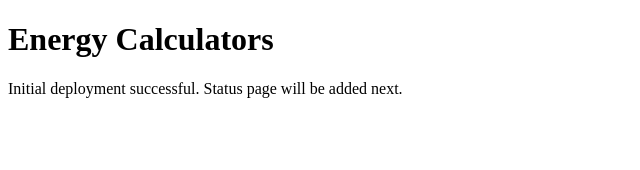
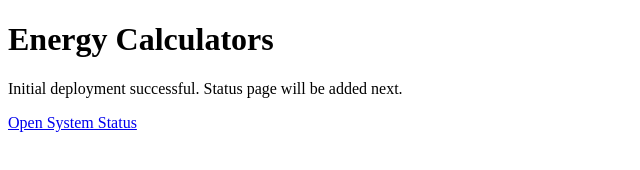
Before and after one commit to pmcdonald333/energy-calculators, a plain HTML site: page public/index.html in a window 1280 px wide. Shown: the whole page, without its empty margins (0-640 px from the left). Drawn offline with Linux system fonts and the light colour scheme.

Commit message:
Update index.html

```diff
--- a/public/index.html
+++ b/public/index.html
@@ -8,5 +8,6 @@
   <body>
     <h1>Energy Calculators</h1>
     <p>Initial deployment successful. Status page will be added next.</p>
+    <p><a href="/status/">Open System Status</a></p>
   </body>
 </html>
```
